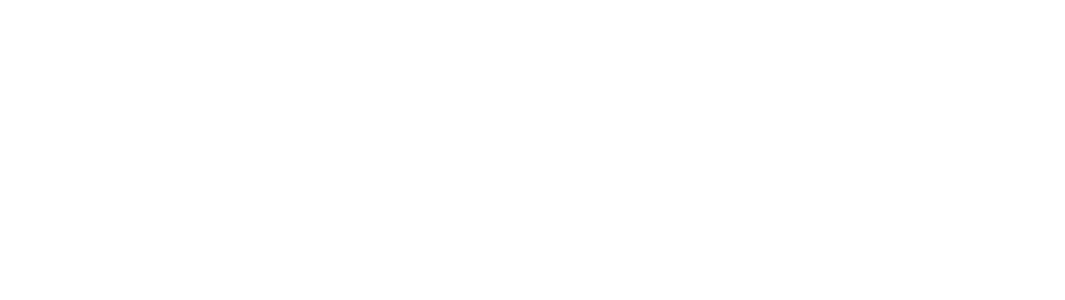
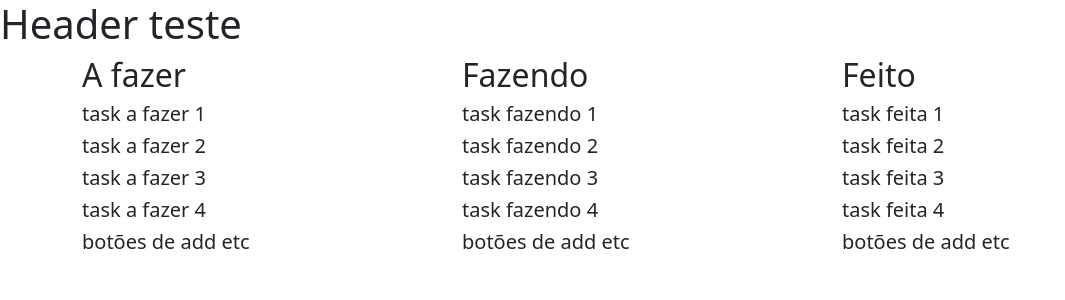
Before and after one commit to Viniciussvn/kanban, a Vue app: page / in a window 1280 px wide. Shown: the top 300 px of the page, without its empty margins (0-1065 px from the left). Built offline with nearby package versions, Linux system fonts and the light colour scheme.

Commit message:
update add estrutura base colunas e tasks

```diff
--- /dev/null
+++ b/src/components/KabanColumn.vue
@@ -0,0 +1,38 @@
+<template>
+    <div class="col-md-4 col-12">
+        <div class="column">
+            <div class="column_header">
+                <h2>{{ props.title }}</h2>
+            </div>
+            <div class="column_main">
+                <div class="column_tasks">
+                    <div v-for="(task, key) in props.tasks" :key="key" class="column_task" @click="openTask(task.id)">
+                        <h5>{{ task.title }}</h5>
+                    </div>
+                </div>
+            </div>
+            <div class="column_footer">
+                <h5>botões de add etc</h5>
+            </div>
+        </div>
+    </div>
+</template>
+
+<script setup>
+
+const props = defineProps({
+    title: {
+        required: true,
+        type: String
+    },
+    tasks: {
+        required: true,
+    },
+
+});
+
+function openTask(id){
+    console.log("Abrir task de id: " + id);
+}
+
+</script>
--- /dev/null
+++ b/src/components/TheHeader.vue
@@ -0,0 +1,12 @@
+<template>
+    <div>
+        <h1>Header teste</h1>
+    </div>
+</template>
+
+<script setup>
+
+</script>
+
+<style scoped>
+</style>
--- /dev/null
+++ b/src/components/TheMain.vue
@@ -0,0 +1,46 @@
+<template>
+  <div class="container">
+    <div class="row">
+      <KabanColumn
+        :title="'A fazer'"
+        :tasks="tasks_todo"
+      />
+      <KabanColumn
+        :title="'Fazendo'"
+        :tasks="tasks_doing"
+      />
+      <KabanColumn
+        :title="'Feito'"
+        :tasks="tasks_done"
+      />
+    </div>
+  </div>
+</template>
+
+<script setup>
+import { ref } from 'vue';
+
+import KabanColumn from './KabanColumn.vue';
+
+const tasks_todo = ref([
+  { id: 1, title: 'task a fazer 1'},
+  { id: 2, title: 'task a fazer 2'},
+  { id: 3, title: 'task a fazer 3'},
+  { id: 4, title: 'task a fazer 4'},
+]);
+
+const tasks_doing= ref([
+  { id: 5, title: 'task fazendo 1'},
+  { id: 6, title: 'task fazendo 2'},
+  { id: 7, title: 'task fazendo 3'},
+  { id: 8, title: 'task fazendo 4'},
+]);
+
+const tasks_done= ref([
+  { id: 9, title: 'task feita 1'},
+  { id: 10, title: 'task feita 2'},
+  { id: 11, title: 'task feita 3'},
+  { id: 12, title: 'task feita 4'},
+]);
+
+</script>
--- a/src/components/TheWelcome.vue
+++ /dev/null
@@ -1,9 +0,0 @@
-<template>
-  <div>
-    <h1></h1>
-  </div>
-</template>
-
-<script setup>
-
-</script>
--- a/src/views/HomeView.vue
+++ b/src/views/HomeView.vue
@@ -1,9 +1,11 @@
 <script setup>
-import TheWelcome from '../components/TheWelcome.vue'
+import TheMain from '../components/TheMain.vue'
+import TheHeader from '../components/TheHeader.vue'
 </script>
 
 <template>
   <main>
-    <TheWelcome />
+    <TheHeader />
+    <TheMain />
   </main>
 </template>
```
